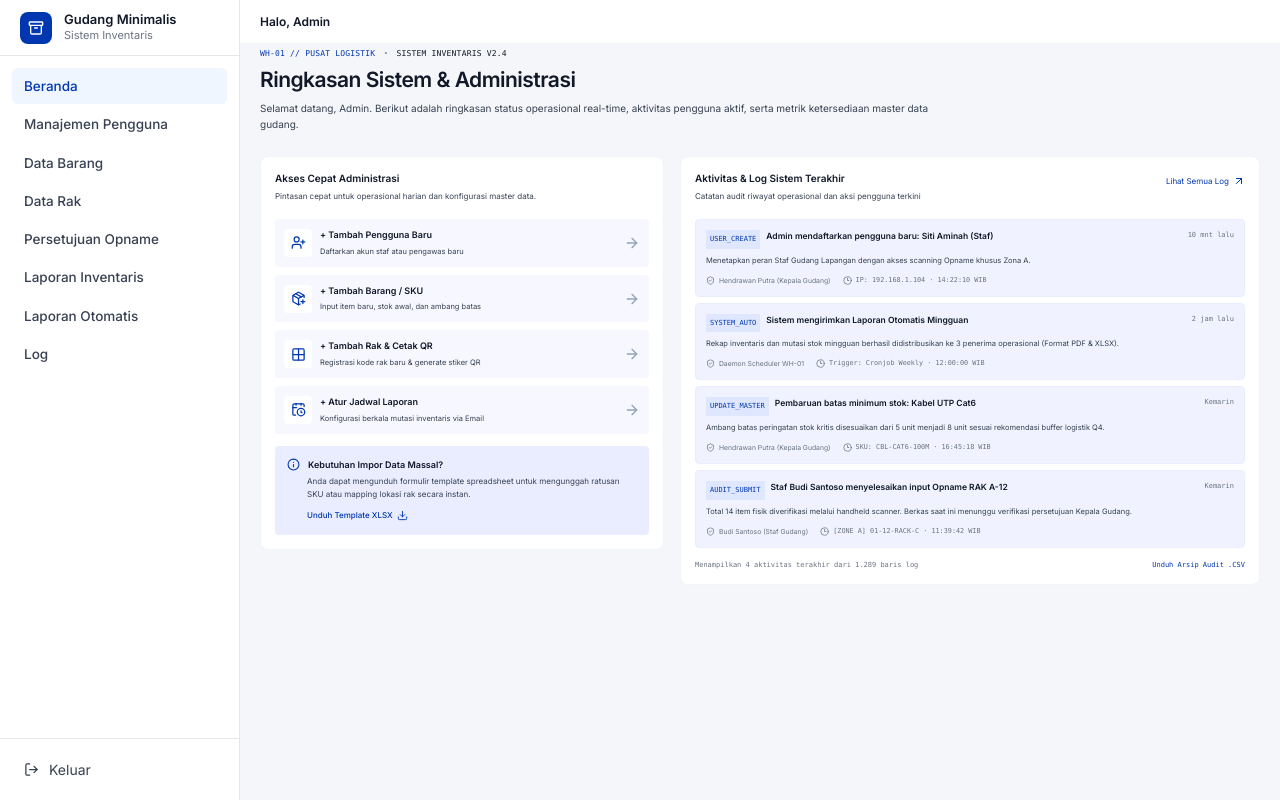
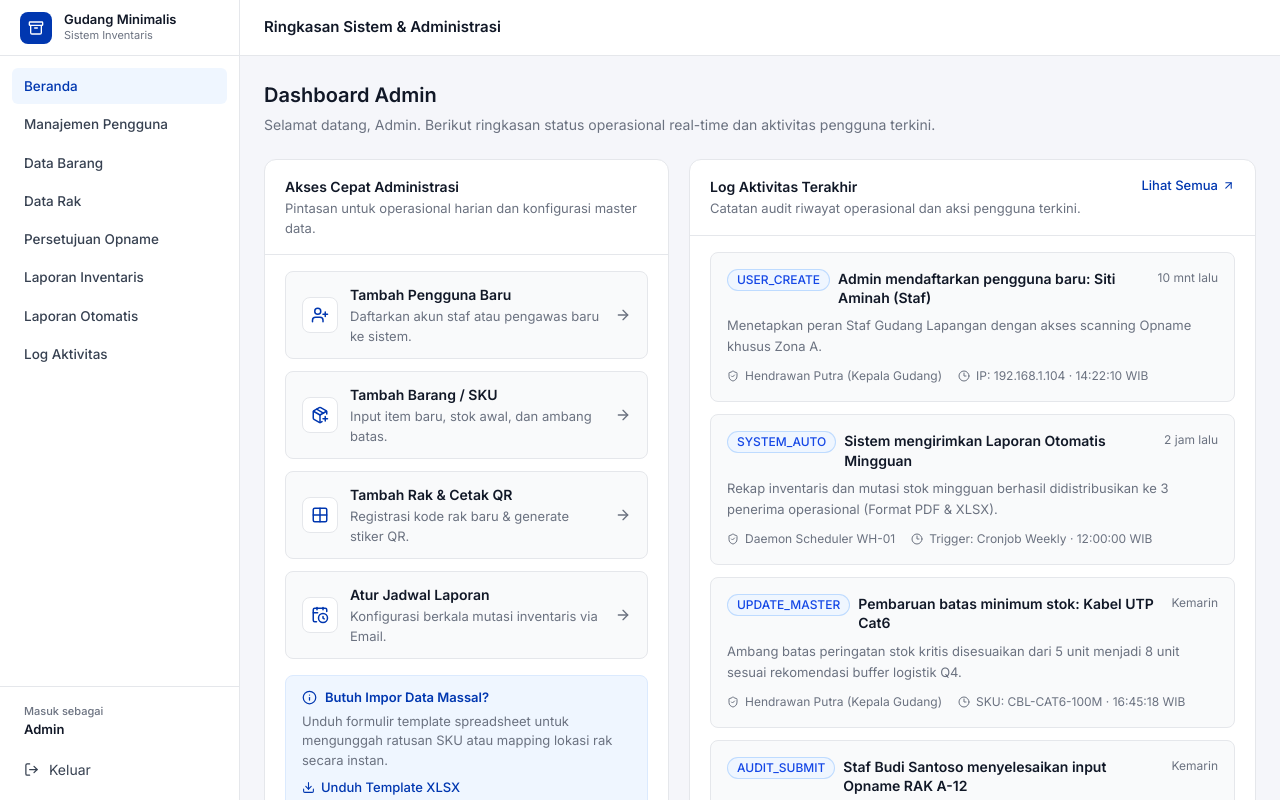
Before and after one commit to HA141User/Projek-Perangkat-Lunak, a React (Vite) app in the folder frontend/gudang-minimalis/: page /admin in a window 1280 px wide. Shown: the top 800 px of the page. Built offline with nearby package versions, Linux system fonts and the light colour scheme; no server answers.

Commit message:
feat(admin): build system administration dashboard

```diff
--- a/frontend/gudang-minimalis/src/pages/AdminDashboard.jsx
+++ b/frontend/gudang-minimalis/src/pages/AdminDashboard.jsx
@@ -1,18 +1,20 @@
-
-import { Link } from 'react-router'
+import { Link, useNavigate } from 'react-router'
 import {
   UserPlus,
   PackagePlus,
   Grid2X2,
   CalendarClock,
-  Info,
-  Download,
   ArrowRight,
   ArrowUpRight,
   ShieldCheck,
   Clock3,
+  Info,
+  Download,
 } from 'lucide-react'
-import Sidebar from '../components/Sidebar'
+import AppShell from '../components/AppShell'
+import Badge from '../components/ui/Badge'
+import { Card, CardHeader, CardBody } from '../components/ui/Card'
+import { getAuth, clearAuth } from '../lib/auth'
 
 const menu = [
   { label: 'Beranda', to: '/admin' },
@@ -22,31 +24,31 @@ const menu = [
   { label: 'Persetujuan Opname', to: '/admin/persetujuan' },
   { label: 'Laporan Inventaris', to: '/admin/laporan' },
   { label: 'Laporan Otomatis', to: '/admin/laporan-otomatis' },
-  { label: 'Log', to: '/admin/log' },
+  { label: 'Log Aktivitas', to: '/admin/log' },
 ]
 
 const shortcuts = [
   {
     title: 'Tambah Pengguna Baru',
-    description: 'Daftarkan akun staf atau pengawas baru',
+    description: 'Daftarkan akun staf atau pengawas baru ke sistem.',
     icon: UserPlus,
     to: '/admin/pengguna',
   },
   {
     title: 'Tambah Barang / SKU',
-    description: 'Input item baru, stok awal, dan ambang batas',
+    description: 'Input item baru, stok awal, dan ambang batas.',
     icon: PackagePlus,
     to: '/admin/barang',
   },
   {
     title: 'Tambah Rak & Cetak QR',
-    description: 'Registrasi kode rak baru & generate stiker QR',
+    description: 'Registrasi kode rak baru & generate stiker QR.',
     icon: Grid2X2,
     to: '/admin/rak',
   },
   {
     title: 'Atur Jadwal Laporan',
-    description: 'Konfigurasi berkala mutasi inventaris via Email',
+    description: 'Konfigurasi berkala mutasi inventaris via Email.',
     icon: CalendarClock,
     to: '/admin/laporan-otomatis',
   },
@@ -57,7 +59,8 @@ const activities = [
     code: 'USER_CREATE',
     title: 'Admin mendaftarkan pengguna baru: Siti Aminah (Staf)',
     time: '10 mnt lalu',
-    description: 'Menetapkan peran Staf Gudang Lapangan dengan akses scanning Opname khusus Zona A.',
+    description:
+      'Menetapkan peran Staf Gudang Lapangan dengan akses scanning Opname khusus Zona A.',
     actor: 'Hendrawan Putra (Kepala Gudang)',
     meta: 'IP: 192.168.1.104 · 14:22:10 WIB',
   },
@@ -65,7 +68,8 @@ const activities = [
     code: 'SYSTEM_AUTO',
     title: 'Sistem mengirimkan Laporan Otomatis Mingguan',
     time: '2 jam lalu',
-    description: 'Rekap inventaris dan mutasi stok mingguan berhasil didistribusikan ke 3 penerima operasional (Format PDF & XLSX).',
+    description:
+      'Rekap inventaris dan mutasi stok mingguan berhasil didistribusikan ke 3 penerima operasional (Format PDF & XLSX).',
     actor: 'Daemon Scheduler WH-01',
     meta: 'Trigger: Cronjob Weekly · 12:00:00 WIB',
   },
@@ -73,7 +77,8 @@ const activities = [
     code: 'UPDATE_MASTER',
     title: 'Pembaruan batas minimum stok: Kabel UTP Cat6',
     time: 'Kemarin',
-    description: 'Ambang batas peringatan stok kritis disesuaikan dari 5 unit menjadi 8 unit sesuai rekomendasi buffer logistik Q4.',
+    description:
+      'Ambang batas peringatan stok kritis disesuaikan dari 5 unit menjadi 8 unit sesuai rekomendasi buffer logistik Q4.',
     actor: 'Hendrawan Putra (Kepala Gudang)',
     meta: 'SKU: CBL-CAT6-100M · 16:45:18 WIB',
   },
@@ -81,153 +86,147 @@ const activities = [
     code: 'AUDIT_SUBMIT',
     title: 'Staf Budi Santoso menyelesaikan input Opname RAK A-12',
     time: 'Kemarin',
-    description: 'Total 14 item fisik diverifikasi melalui handheld scanner. Berkas saat ini menunggu verifikasi persetujuan Kepala Gudang.',
+    description:
+      'Total 14 item fisik diverifikasi melalui handheld scanner. Berkas saat ini menunggu verifikasi persetujuan Kepala Gudang.',
     actor: 'Budi Santoso (Staf Gudang)',
     meta: '[ZONE A] 01-12-RACK-C · 11:39:42 WIB',
   },
 ]
 
 export default function AdminDashboard() {
+  const navigate = useNavigate()
+  const { user } = getAuth()
+
+  function handleLogout() {
+    clearAuth()
+    navigate('/login')
+  }
+
   return (
-    <div className="flex min-h-screen bg-page max-md:flex-col">
-      <Sidebar items={menu} admin />
-
-      <main className="min-w-0 flex-1">
-        <header className="flex h-11 items-center border-b border-slate-100 bg-white px-5">
-          <h1 className="text-xs font-semibold">Halo, Admin</h1>
-        </header>
-
-        <div className="px-5 pb-8 max-sm:px-3">
-          <div className="flex flex-wrap items-center gap-2 pt-1 font-mono text-[8px] tracking-wide">
-            <span className="text-brand">WH-01 // PUSAT LOGISTIK</span>
-            <span className="text-slate-400">•</span>
-            <span>SISTEM INVENTARIS V2.4</span>
+    <AppShell
+      menuItems={menu}
+      userName={user?.name || 'Admin'}
+      onLogout={handleLogout}
+      pageTitle="Ringkasan Sistem & Administrasi"
+    >
+      {/* Section heading */}
+      <div className="mb-6">
+        <h2 className="text-[20px] font-semibold text-[#111827]">Dashboard Admin</h2>
+        <p className="mt-1 text-[14px] text-[#6B7280]">
+          Selamat datang, {user?.name || 'Admin'}. Berikut ringkasan status operasional real-time
+          dan aktivitas pengguna terkini.
+        </p>
       </div>
 
-          <section className="mb-6 mt-1">
-            <h2 className="text-[21px] font-semibold tracking-tight max-sm:text-lg">
-              Ringkasan Sistem &amp; Administrasi
-            </h2>
-            <p className="mt-1 max-w-2xl text-[10px] leading-relaxed text-muted-dark">
-              Selamat datang, Admin. Berikut adalah ringkasan status operasional
-              real-time, aktivitas pengguna aktif, serta metrik ketersediaan
-              master data gudang.
-            </p>
-          </section>
+      {/* Main grid */}
+      <div className="grid grid-cols-[1fr_1.4fr] items-start gap-5 max-lg:grid-cols-1">
 
-          <div className="grid grid-cols-[0.78fr_1.12fr] items-start gap-4 max-lg:grid-cols-1">
-            {/* AKSES ADMINISTRASI */}
-            <section className="rounded-lg border border-slate-100 bg-white p-3.5">
-              <h3 className="text-[10px] font-semibold">
-                Akses Cepat Administrasi
-              </h3>
-              <p className="mt-1 text-[8px] leading-relaxed text-muted-dark">
-                Pintasan cepat untuk operasional harian dan konfigurasi master data.
-              </p>
-
-              <div className="mt-4 flex flex-col gap-2">
+        {/* Card — Akses Cepat */}
+        <Card>
+          <CardHeader
+            title="Akses Cepat Administrasi"
+            description="Pintasan untuk operasional harian dan konfigurasi master data."
+          />
+          <CardBody className="flex flex-col gap-3">
             {shortcuts.map((item) => {
               const Icon = item.icon
-
               return (
                 <Link
                   key={item.title}
                   to={item.to}
-                      className="flex min-h-[45px] items-center gap-2 rounded border border-transparent bg-[#F7F8FF] p-2 transition hover:border-[#DFE5FF] hover:bg-[#EEF1FF]"
+                  className="flex items-center gap-3 rounded-lg border border-[#E5E7EB] bg-[#F9FAFB] px-4 py-3 transition hover:border-[#0037B0]/30 hover:bg-[#EFF6FF]"
                 >
-                      <span className="grid size-7 shrink-0 place-items-center rounded-sm bg-white text-brand">
-                        <Icon size={15} />
+                  <span className="grid size-9 shrink-0 place-items-center rounded-lg bg-white border border-[#E5E7EB] text-[#0037B0]">
+                    <Icon size={18} />
                   </span>
-
                   <span className="min-w-0 flex-1">
-                        <strong className="block text-[9px] font-semibold">
-                          + {item.title}
+                    <strong className="block text-[14px] font-semibold text-[#111827]">
+                      {item.title}
                     </strong>
-                        <span className="mt-1 block text-[7.5px] leading-relaxed text-muted-dark">
+                    <span className="mt-0.5 block text-[13px] text-[#6B7280]">
                       {item.description}
                     </span>
                   </span>
-
-                      <ArrowRight size={16} className="shrink-0 text-slate-400" />
+                  <ArrowRight size={16} className="shrink-0 text-[#6B7280]" />
                 </Link>
               )
             })}
+
+            {/* Info import massal */}
+            <div className="mt-1 rounded-lg border border-blue-100 bg-[#EFF6FF] px-4 py-3">
+              <div className="flex items-center gap-2 text-[13px] font-semibold text-[#0037B0]">
+                <Info size={15} />
+                Butuh Impor Data Massal?
+              </div>
+              <p className="mt-1 text-[13px] text-[#6B7280]">
+                Unduh formulir template spreadsheet untuk mengunggah ratusan SKU atau mapping
+                lokasi rak secara instan.
+              </p>
+              <a
+                href="#template-impor"
+                className="mt-2 inline-flex items-center gap-1.5 text-[13px] font-medium text-[#0037B0] hover:underline"
+              >
+                <Download size={13} />
+                Unduh Template XLSX
+              </a>
+            </div>
+          </CardBody>
+        </Card>
+
+        {/* Card — Log Aktivitas */}
+        <Card>
+          <CardHeader
+            title="Log Aktivitas Terakhir"
+            description="Catatan audit riwayat operasional dan aksi pengguna terkini."
+            actions={
+              <Link
+                to="/admin/log"
+                className="flex items-center gap-1 text-[13px] font-medium text-[#0037B0] hover:underline"
+              >
+                Lihat Semua <ArrowUpRight size={13} />
+              </Link>
+            }
+          />
+          <CardBody className="flex flex-col gap-3">
+            {activities.map((item) => (
+              <article
+                key={item.code}
+                className="rounded-lg border border-[#E5E7EB] bg-[#F9FAFB] p-4"
+              >
+                <div className="flex flex-wrap items-start gap-2">
+                  <Badge variant="info">{item.code}</Badge>
+                  <h4 className="min-w-0 flex-1 text-[14px] font-semibold text-[#111827] leading-snug">
+                    {item.title}
+                  </h4>
+                  <time className="shrink-0 text-[12px] text-[#6B7280]">{item.time}</time>
                 </div>
 
-              <aside className="mt-3 rounded-sm bg-[#E9EDFF] p-3">
-                <div className="flex items-center gap-2 text-[9px] font-semibold">
-                  <Info size={13} className="text-brand" />
-                  Kebutuhan Impor Data Massal?
-                </div>
-                <p className="ml-5 mt-1 text-[8px] leading-relaxed text-muted-dark">
-                  Anda dapat mengunduh formulir template spreadsheet untuk
-                  mengunggah ratusan SKU atau mapping lokasi rak secara instan.
-                </p>
-                <a href="#template-impor" className="ml-5 mt-2 inline-flex items-center gap-1 text-[8px] font-medium text-brand">
-                  Unduh Template XLSX <Download size={11} />
-                </a>
-              </aside>
-            </section>
-
-            {/* LOG AKTIVITAS */}
-            <section className="min-w-0 rounded-lg border border-slate-100 bg-white p-3.5">
-              <div className="flex items-start justify-between gap-3">
-                <div>
-                  <h3 className="text-[10px] font-semibold">
-                    Aktivitas &amp; Log Sistem Terakhir
-                  </h3>
-                  <p className="mt-1 text-[8px] leading-relaxed text-muted-dark">
-                    Catatan audit riwayat operasional dan aksi pengguna terkini
-                  </p>
-                </div>
-                <Link to="/admin/log" className="flex shrink-0 items-center gap-1 pt-1 text-[8px] text-brand">
-                  Lihat Semua Log <ArrowUpRight size={12} />
-                </Link>
-              </div>
-
-              <div className="mt-4 flex flex-col gap-1.5">
-                {activities.map((item) => (
-                  <article key={item.code} className="rounded-sm border border-[#E9EDFF] bg-[#F0F3FF] p-2.5">
-                    <div className="flex flex-wrap items-start gap-1.5">
-                      <span className="bg-[#DFE7FF] px-1 py-1 font-mono text-[7px] text-brand">
-                        {item.code}
-                      </span>
-                      <h4 className="min-w-0 flex-1 text-[8.5px] font-semibold leading-relaxed">
-                        {item.title}
-                      </h4>
-                      <time className="ml-auto shrink-0 font-mono text-[7px] text-muted">
-                        {item.time}
-                      </time>
-                    </div>
-
-                    <p className="mt-1.5 text-[7.5px] leading-relaxed text-muted-dark">
+                <p className="mt-2 text-[13px] text-[#6B7280] leading-relaxed">
                   {item.description}
                 </p>
 
-                    <div className="mt-2 flex flex-wrap items-center gap-x-3 gap-y-1 font-mono text-[6.8px] leading-relaxed text-muted">
-                      <span className="inline-flex items-center gap-1 font-sans">
-                        <ShieldCheck size={9} />
+                <div className="mt-2.5 flex flex-wrap items-center gap-x-4 gap-y-1 text-[12px] text-[#6B7280]">
+                  <span className="inline-flex items-center gap-1.5">
+                    <ShieldCheck size={12} />
                     {item.actor}
                   </span>
-                      <span className="inline-flex items-center gap-1">
-                        <Clock3 size={9} />
+                  <span className="inline-flex items-center gap-1.5">
+                    <Clock3 size={12} />
                     {item.meta}
                   </span>
                 </div>
               </article>
             ))}
-              </div>
 
-              <div className="mt-3 flex flex-wrap items-center justify-between gap-2 font-mono text-[7px] text-muted">
-                <span>Menampilkan 4 aktivitas terakhir dari 1.289 baris log</span>
-                <a href="#arsip-audit" className="text-brand">
+            <div className="flex items-center justify-between pt-1 text-[12px] text-[#6B7280]">
+              <span>Menampilkan 4 dari 1.289 baris log</span>
+              <a href="#arsip-audit" className="font-medium text-[#0037B0] hover:underline">
                 Unduh Arsip Audit .CSV
               </a>
             </div>
-            </section>
+          </CardBody>
+        </Card>
       </div>
-        </div>
-      </main>
-    </div>
+    </AppShell>
   )
 }
```
Lines whose indentation alone changed are shown as unchanged.
